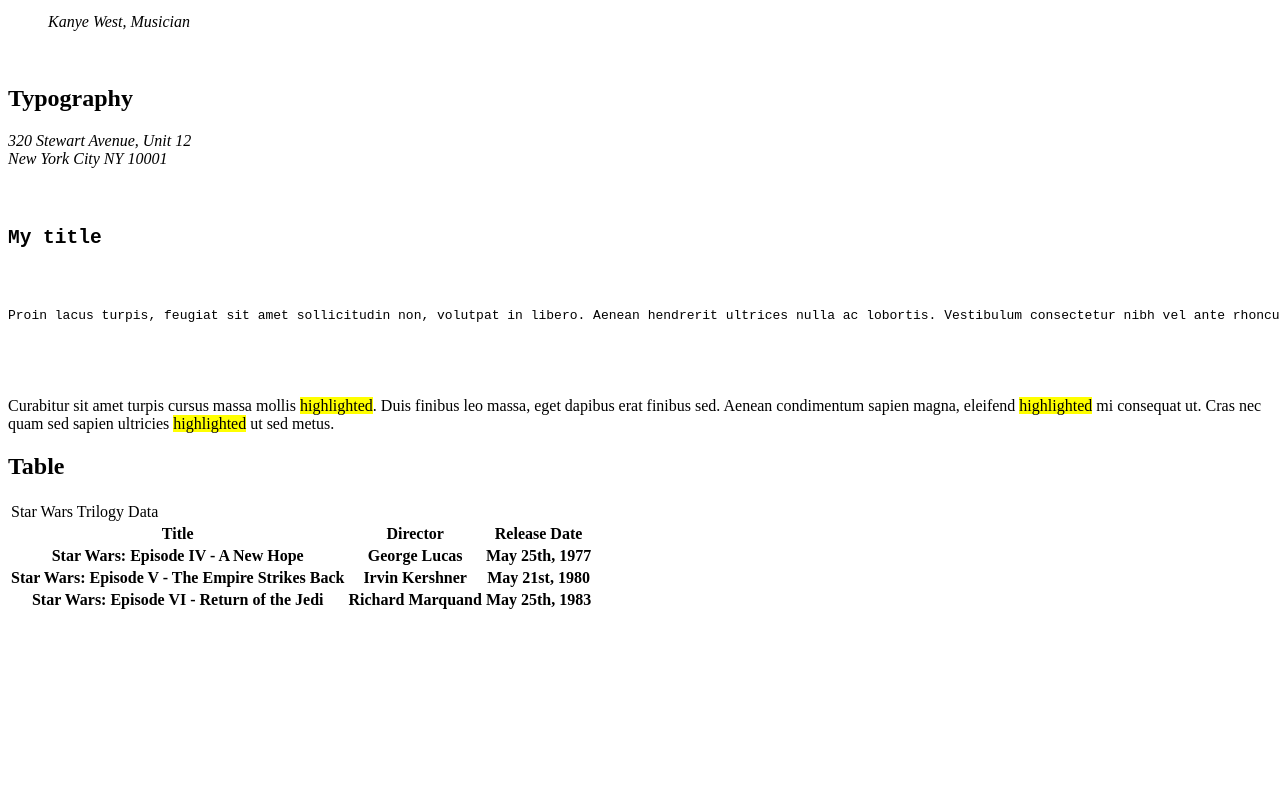
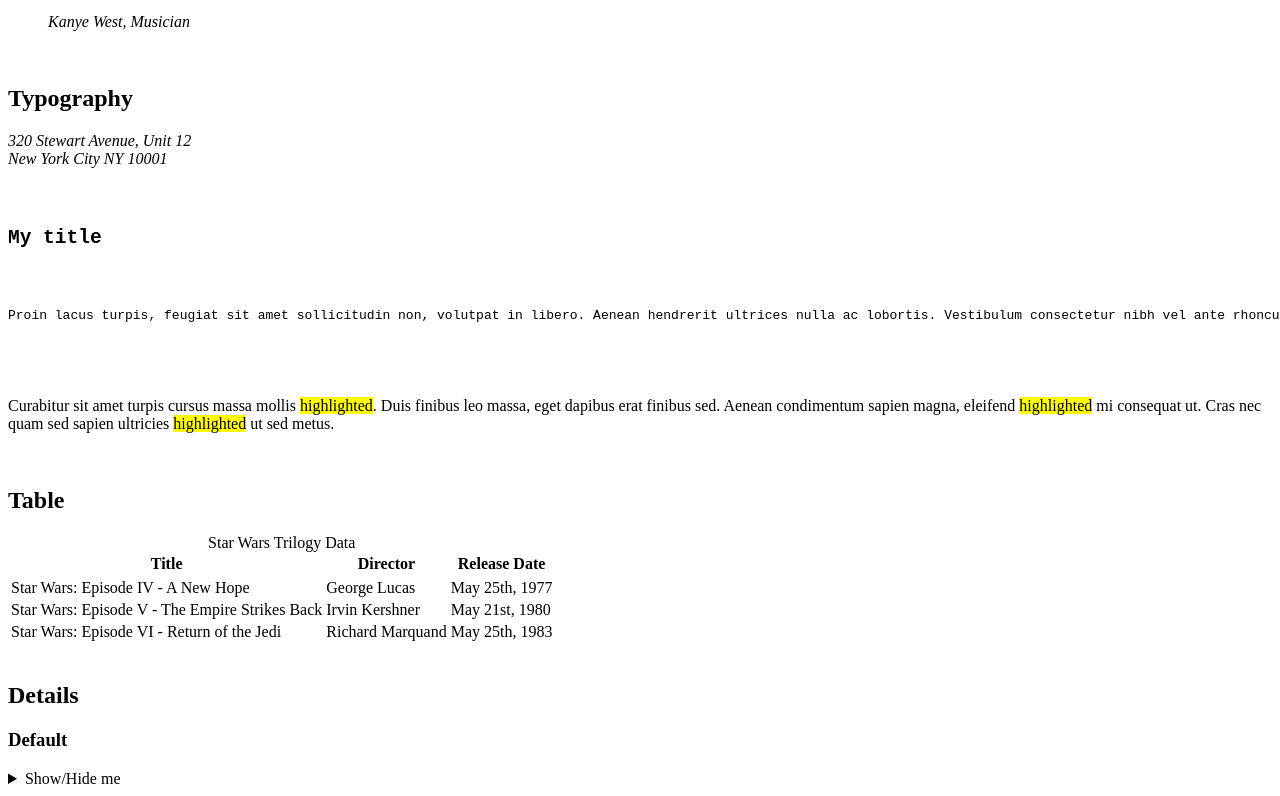
Before and after one commit to F-O-P/holbertonschool-web_front_end, a plain HTML site: page html_advanced/34-styleguide.html in a window 1280 px wide. Shown: the part 1315-2111 px from the top of the page. Before the commit the page ends 1935 px from the top, so only its background shows below. Drawn offline with Linux system fonts and the light colour scheme.

Commit message:
adding details

```diff
--- a/html_advanced/34-styleguide.html
+++ b/html_advanced/34-styleguide.html
@@ -112,32 +112,53 @@
                     <p>Curabitur sit amet turpis cursus massa mollis <mark>highlighted</mark>. Duis finibus leo massa, eget dapibus erat finibus sed. Aenean condimentum sapien magna, eleifend <mark>highlighted</mark> mi consequat ut. Cras nec quam sed sapien ultricies <mark>highlighted</mark> ut sed metus.</p>
                 </div>
             </section>
+            <br>
+            <!-- Table -->
+            <section>
                 <header>
                     <h2>Table</h2>
                 </header>
                 <table>
+                    <caption>Star Wars Trilogy Data</caption>
+                    <thead>
                         <tr>
-                    <td>Star Wars Trilogy Data</td>
-                </tr>
                             <th scope="col">Title</th>
                             <th scope="col">Director</th>
                             <th scope="col">Release Date</th>
                         <tr>
-                    <th scope="row">Star Wars: Episode IV - A New Hope</th>
-                    <th scope="row">George Lucas</td>
-                    <th scope="row">May 25th, 1977</th>
+                    </thead>
+                    <tbody>
+			                <td scope="row">Star Wars: Episode IV - A New Hope</td>
+                            <td scope="row">George Lucas</td>
+                            <td scope="row">May 25th, 1977</td>
                         </tr>
                         <tr>
-                    <th scope="row">Star Wars: Episode V - The Empire Strikes Back</td>
-                    <th scope="row">Irvin Kershner</th>
-                    <th scope="row">May 21st, 1980</th>
+                            <td scope="row">Star Wars: Episode V - The Empire Strikes Back</td>
+                            <td scope="row">Irvin Kershner</td>
+                            <td scope="row">May 21st, 1980</td>
                         </tr>
                         <tr>
-                    <th scope="row">Star Wars: Episode VI - Return of the Jedi</td>
-                    <th scope="row">Richard Marquand</th>
-                    <th scope="row">May 25th, 1983</th>
+                            <td scope="row">Star Wars: Episode VI - Return of the Jedi</td>
+                            <td scope="row">Richard Marquand</td>
+                            <td scope="row">May 25th, 1983</td>
                         </tr>
+                    </tbody>
                 </table>
+            </section>
+            <br>
+            <!-- Details -->
+            <section>
+                <header>
+                    <h2>Details</h2>
+                </header>
+                <div>
+                    <h3>Default</h3>
+                    <details>
+                        <summary>Show/Hide me</summary>
+                        <p>Pellentesque habitant morbi tristique senectus et netus et malesuada fames ac turpis egestas.</p>
+                    </details>
+                </div>
+            </section>
         </main>
         <footer></footer>
     </body>
```
Lines whose indentation alone changed are shown as unchanged.
